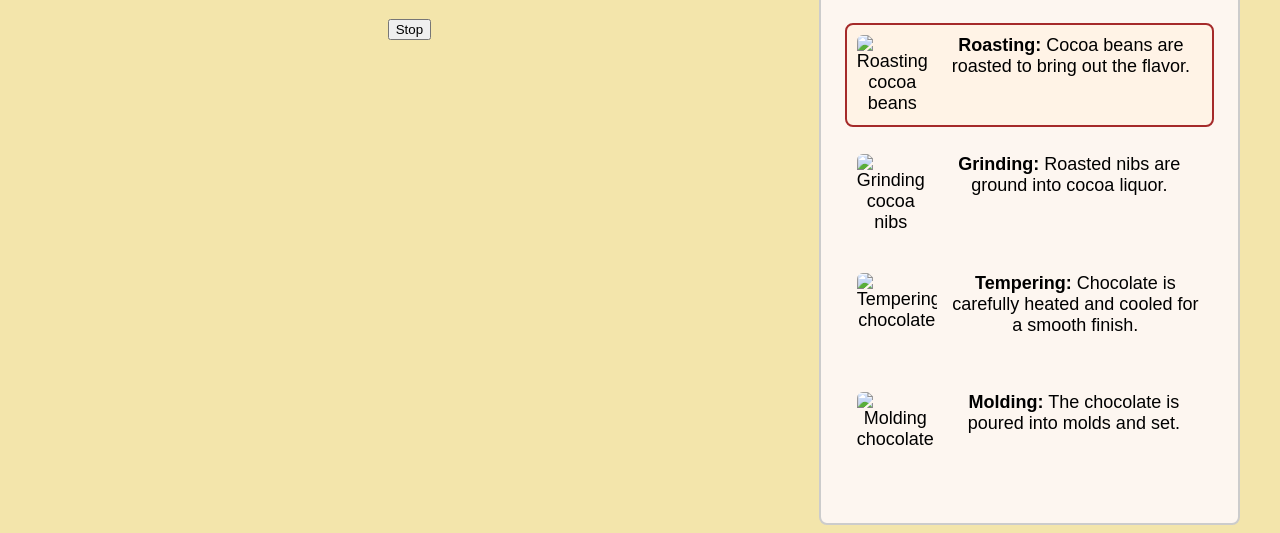
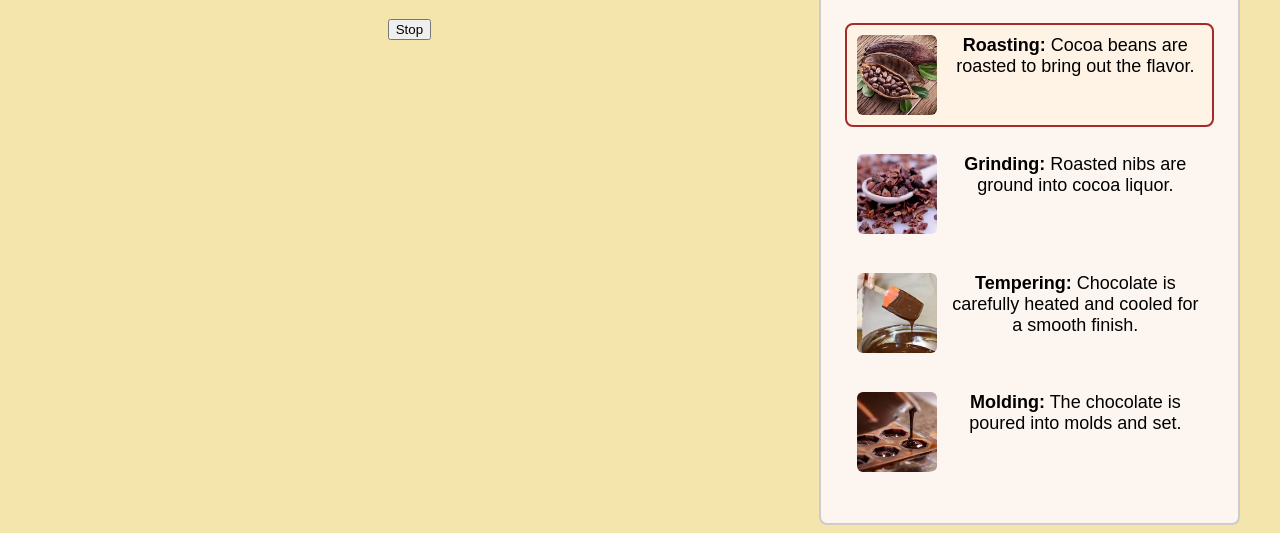
Before and after one commit to maysc3/Chocolate-Maker, a plain HTML site: page index.html in a window 1280 px wide. Shown: the part 315-848 px from the top of the page. Drawn offline with Linux system fonts and the light colour scheme.

Commit message:
Update index.html

```diff
--- a/index.html
+++ b/index.html
@@ -103,19 +103,19 @@
   <div id="info">
     <h2>Chocolate Making Steps</h2>
     <div id="step1" class="info-step">
-      <img src="images/cocoa_bean.webp" alt="Roasting cocoa beans">
+      <img src="cocoa_bean.webp" alt="Roasting cocoa beans">
       <p><strong>Roasting:</strong> Cocoa beans are roasted to bring out the flavor.</p>
     </div>
     <div id="step2" class="info-step">
-      <img src="images/cocoa_nibs.webp" alt="Grinding cocoa nibs">
+      <img src="cocoa_nibs.webp" alt="Grinding cocoa nibs">
       <p><strong>Grinding:</strong> Roasted nibs are ground into cocoa liquor.</p>
     </div>
     <div id="step3" class="info-step">
-      <img src="images/chocolate_temp.webp" alt="Tempering chocolate">
+      <img src="chocolate_temp.webp" alt="Tempering chocolate">
       <p><strong>Tempering:</strong> Chocolate is carefully heated and cooled for a smooth finish.</p>
     </div>
     <div id="step4" class="info-step">
-      <img src="images/chocolate_mold.webp" alt="Molding chocolate">
+      <img src="chocolate_mold.webp" alt="Molding chocolate">
       <p><strong>Molding:</strong> The chocolate is poured into molds and set.</p>
     </div>
     </div>
```
